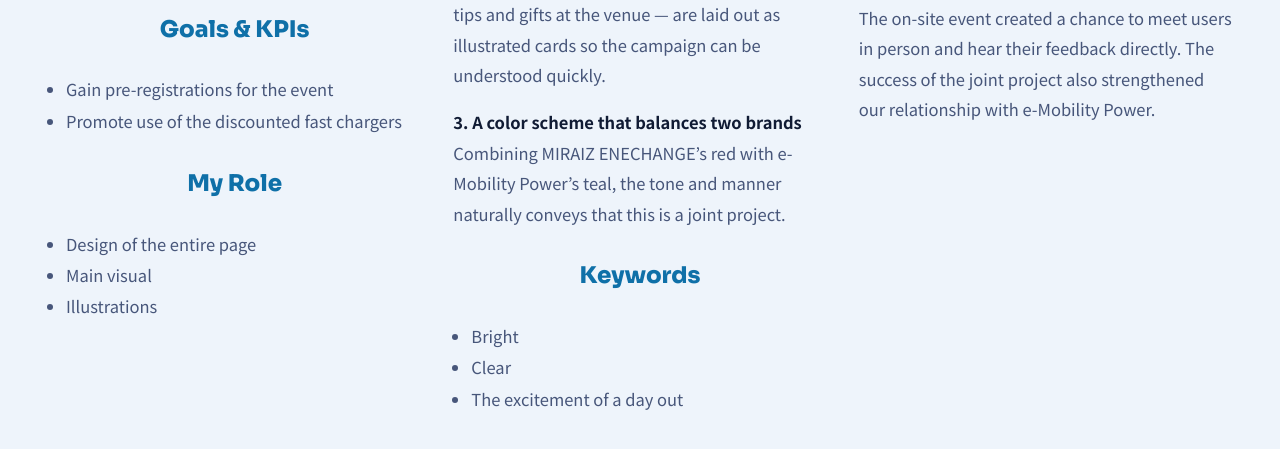
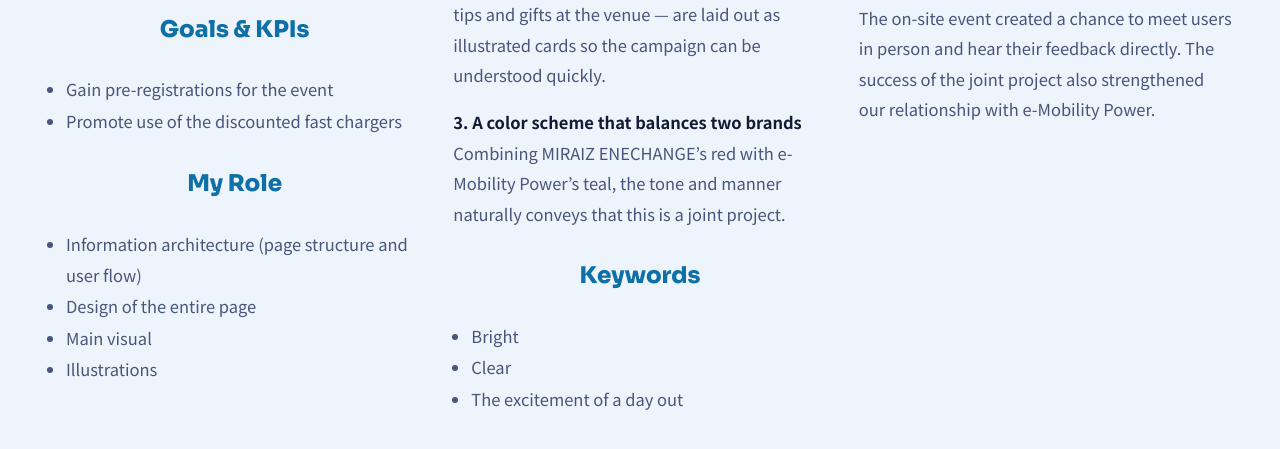
Before and after one commit to kaiusuigary/portfolio, an Astro site: page /en/projects/hakone-campaign in a window 1280 px wide. Shown: the part 1388-1837 px from the top of the page. Built offline with nearby package versions, Linux system fonts and the light colour scheme; Astro itself is replaced by a stand-in of ours.

Commit message:
Add information architecture to the Hakone campaign role
Co-Authored-By: Claude Opus 5.5 <noreply@anthropic.com>

```diff
--- a/src/pages/[...lang]/projects/hakone-campaign.astro
+++ b/src/pages/[...lang]/projects/hakone-campaign.astro
@@ -74,6 +74,7 @@ const project = localize(otherProjects.find((p) => p.slug === "hakone-campaign")
               </ul>
               <h4 class="disp detail-heading" style="margin-top:32px;">{t("担当範囲", "My Role")}</h4>
               <ul class="detail-list">
+                <li>{t("情報設計（ページ構成・導線）", "Information architecture (page structure and user flow)")}</li>
                 <li>{t("ページ全体のデザイン", "Design of the entire page")}</li>
                 <li>{t("メインビジュアル制作", "Main visual")}</li>
                 <li>{t("イラスト制作", "Illustrations")}</li>
```
